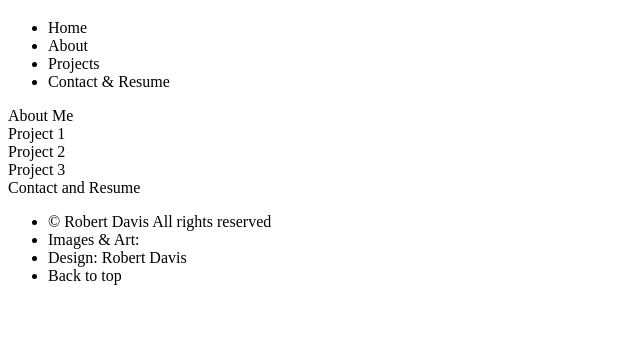
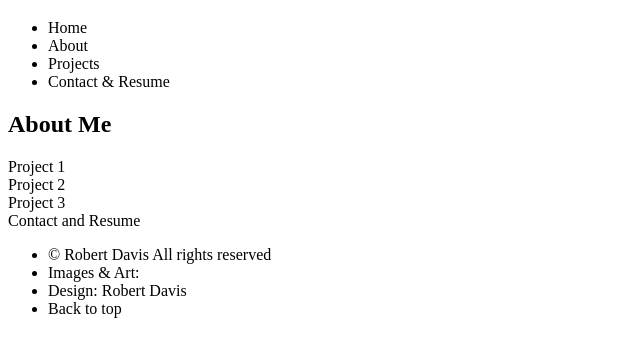
Before and after one commit to RDCoder8/RDCoder8.github.io, a plain HTML site: page index.html in a window 1280 px wide. Shown: the part 61-418 px from the top of the page, without its empty margins (0-640 px from the left). Drawn offline with Linux system fonts and the light colour scheme.

Commit message:
inital commit2

```diff
--- a/index.html
+++ b/index.html
@@ -18,7 +18,7 @@
         </ul>
       </nav>
     </header>
-    <section>About Me</section>
+    <section><h2>About Me</h2></section>
     <section>Project 1</section>
     <section>Project 2</section>
     <section>Project 3</section>
```
